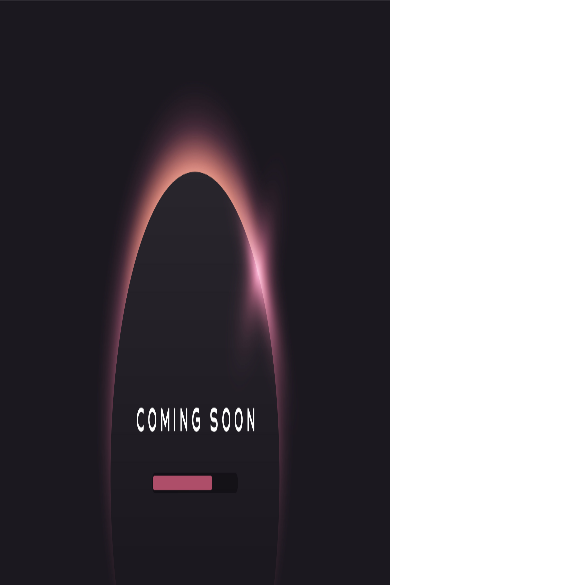
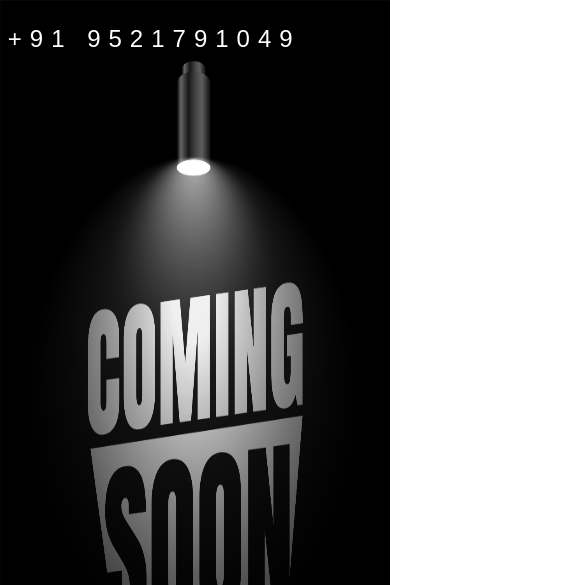
Before and after one commit to AyushiitrFreedom/eccinfratech, a plain HTML site: page index.html in a window 390 px wide. Shown: the top 585 px of the page, 585 px wide, since content can reach past the window. Drawn offline with Linux system fonts and the light colour scheme.

Commit message:
made it responsive

```diff
--- a/index.html
+++ b/index.html
@@ -10,7 +10,6 @@
 </head>
 
 <body>
-    <img src="images/comming_soon.jpg" alt="">
     <p>+91 9521791049</p>
 </body>
 
--- a/style.css
+++ b/style.css
@@ -11,14 +11,34 @@ img {
 }
 
 body {
+    background-image: url('images/comming_soon.jpg');
+    background-size: cover;
     font-family: 'Poppins', sans-serif;
+    height: 100vh;
+    width: 100vh;
+    background-position: center;
+    overflow: hidden;
 }
 
 body p {
     position: absolute;
-    top: 70%;
-    left: 40%;
+    top: 3%;
+    left: 2%;
     color: white;
     font-size: 2rem;
     letter-spacing: .5rem;
 }
+
+@media only screen and (max-width: 1177px) {
+    body {
+        background-image: url('images/comming_soon_mobile.jpg');
+        background-repeat: no-repeat;
+        background-position: center;
+        background-size: 100vw 100vh;
+        overflow: hidden;
+    }
+
+    body p {
+        font-size: 1.5rem;
+    }
+}
```
Also changed, not shown: images/comming_soon_mobile.jpg (added).
